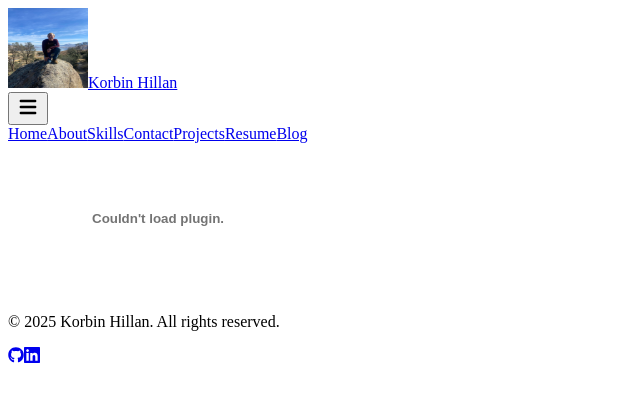
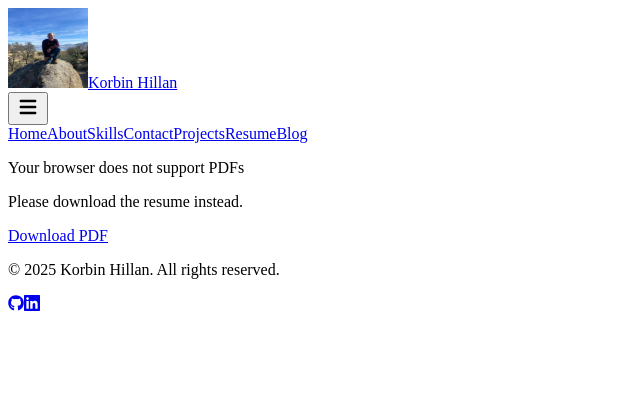
Before and after one commit to Korbin-Hillan/Portfolio, a Next.js app: page /resume-pdf in a window 1280 px wide. Shown: the top 402 px of the page, without its empty margins (0-640 px from the left). Built offline with nearby package versions, Linux system fonts and the light colour scheme.

Commit message:
updated my resume page

```diff
--- a/package.json
+++ b/package.json
@@ -10,6 +10,7 @@
   },
   "dependencies": {
     "next": "15.2.2",
+    "pdfjs-dist": "^5.1.91",
     "react": "^19.0.0",
     "react-dom": "^19.0.0",
     "react-icons": "^5.5.0"
--- a/pages/resume-pdf.js
+++ b/pages/resume-pdf.js
@@ -1,13 +1,11 @@
-import { useEffect, useState, useRef } from "react";
+import { useEffect, useState } from "react";
 import Head from "next/head";
 import Footer from "../components/footer";
 import Header from "../components/header";
 
 export default function ResumePDFViewer() {
   const [loading, setLoading] = useState(true);
-  const [error, setError] = useState(false);
   const [loadProgress, setLoadProgress] = useState(0);
-  const iframeRef = useRef(null);
 
   // Set title and handle loading state
   useEffect(() => {
@@ -16,7 +14,6 @@ export default function ResumePDFViewer() {
     // Simulate progress to give user feedback while loading
     let progressInterval;
     if (loading) {
-      // Simulate gradual progress up to 90% (the final 10% happens when actually loaded)
       progressInterval = setInterval(() => {
         setLoadProgress((prev) => {
           if (prev < 90) {
@@ -27,13 +24,14 @@ export default function ResumePDFViewer() {
       }, 200);
     }
 
-    // Set a shorter timeout of 5 seconds instead of 10
+    // Set a timeout to force loading complete after 5 seconds
     const loadingTimeout = setTimeout(() => {
       if (loading) {
         console.log(
           "PDF loading timed out - forcing loading state to complete"
         );
         setLoading(false);
+        setLoadProgress(100);
       }
     }, 5000);
 
@@ -43,36 +41,21 @@ export default function ResumePDFViewer() {
     };
   }, [loading]);
 
-  // Handle iframe events - simplified to use only one approach
-  const handleIframeLoad = () => {
-    console.log("PDF loaded successfully");
-    // Set progress to 100% and hide loading indicator
-    setLoadProgress(100);
-    setLoading(false);
-  };
-
-  const handleIframeError = () => {
-    console.error("Error loading PDF");
-    setLoading(false);
-    setError(true);
-  };
-
   return (
     <>
       <Head>
         <title>Korbin&apos;s Resume</title>
         <meta name="description" content="View Korbin Hillan's Resume" />
         <meta name="viewport" content="width=device-width, initial-scale=1.0" />
-
-        {/* Preload PDF to improve loading time */}
         <link rel="preload" href="/Korbin_Resume.pdf" as="document" />
       </Head>
 
       {/* Header */}
       <Header allLinksToHome={true} />
 
-      {/* PDF Viewer with loading and error states */}
+      {/* PDF Viewer with loading state */}
       <div className="bg-white dark:bg-gray-900 pt-18 -mb-12">
+        {/* Always show loading indicator until timeout */}
         {loading && (
           <div className="flex flex-col h-[calc(100vh-4rem)] items-center justify-center">
             <div className="text-center w-64">
@@ -89,15 +72,26 @@ export default function ResumePDFViewer() {
           </div>
         )}
 
-        {error && (
+        {/* PDF viewer - More reliable approach using object tag */}
+        <div
+          className={loading ? "hidden" : "h-[calc(100vh-4rem)]"}
+          onLoad={() => {
+            setLoading(false);
+            setLoadProgress(100);
+          }}
+        >
+          <object
+            data="/Korbin_Resume.pdf#toolbar=1"
+            type="application/pdf"
+            className="w-full h-full"
+          >
             <div className="flex h-[calc(100vh-4rem)] items-center justify-center">
               <div className="text-center max-w-md p-6 bg-white dark:bg-gray-800 rounded-lg shadow-lg">
                 <p className="text-red-600 dark:text-red-400 text-lg mb-4">
-                Sorry, we couldn&apos;t load the PDF
+                  Your browser does not support PDFs
                 </p>
                 <p className="text-gray-600 dark:text-gray-300 mb-4">
-                There was an error loading the resume. Please try downloading it
-                instead.
+                  Please download the resume instead.
                 </p>
                 <a
                   href="/Korbin_Resume.pdf"
@@ -108,16 +102,7 @@ export default function ResumePDFViewer() {
                 </a>
               </div>
             </div>
-        )}
-
-        <div className={loading || error ? "hidden" : "h-[calc(100vh-4rem)]"}>
-          <embed
-            src="/Korbin_Resume.pdf#toolbar=1"
-            type="application/pdf"
-            className="w-full h-full"
-            onLoad={handleIframeLoad}
-            onError={handleIframeError}
-          />
+          </object>
         </div>
       </div>
 
```
Also changed, not shown: 1 other file (tests, documents, lock files or other folders). Lines whose indentation alone changed are shown as unchanged.
